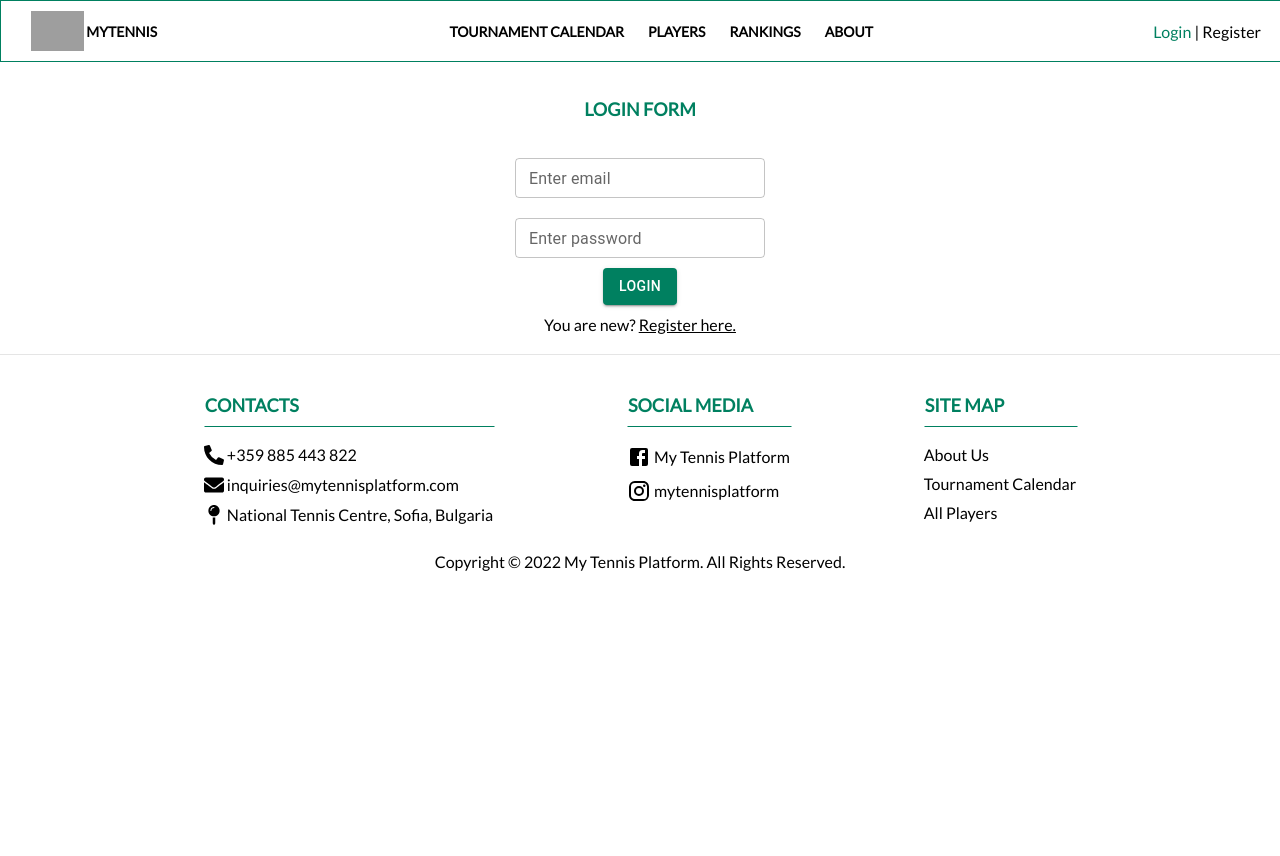
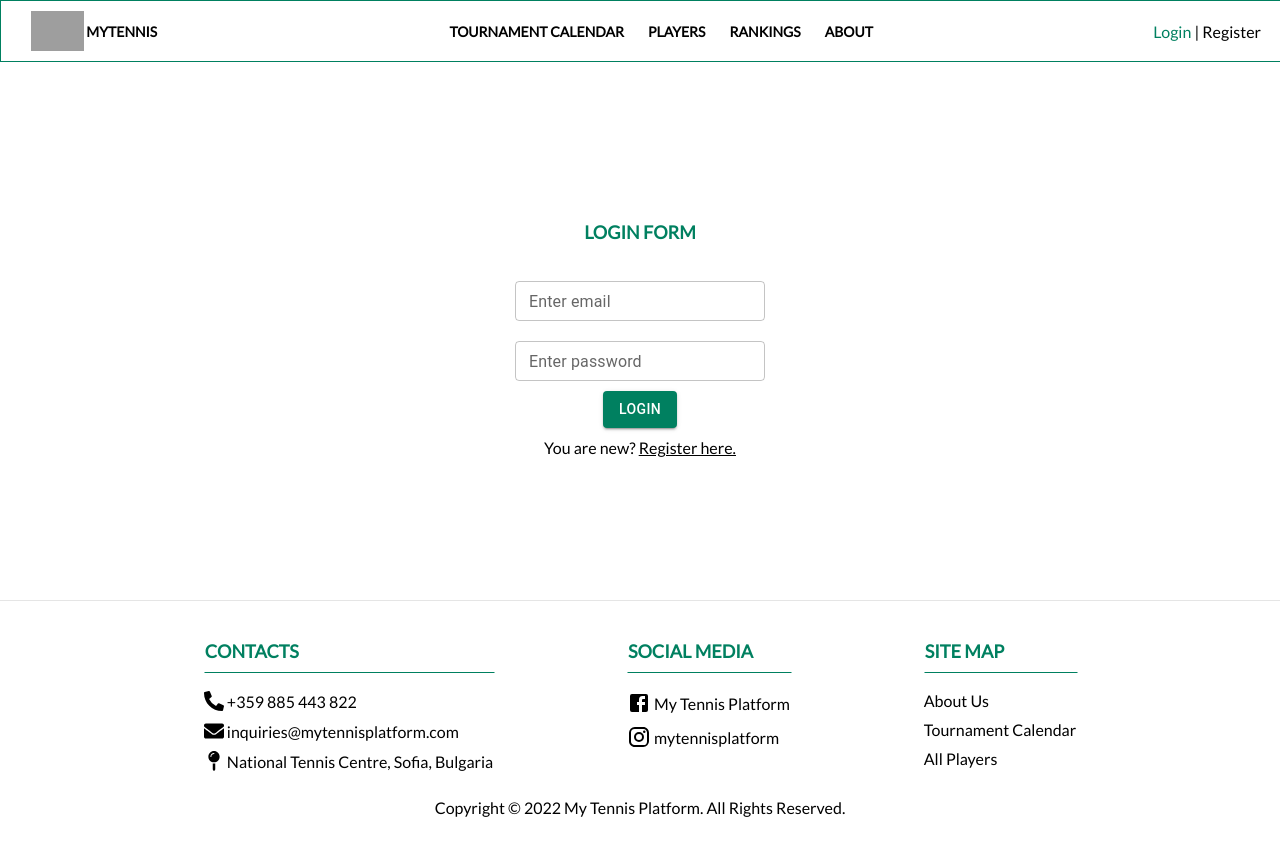
Before and after one commit to kkapitanova/mytennis, a React (Create React App) app: page /login in a window 1280 px wide. Before the commit the page ends 800 px from the top, so only its background shows below. Built offline with nearby package versions, Linux system fonts and the light colour scheme; grey boxes are pictures that could not be loaded.

Commit message:
login and register styles adjustments

```diff
--- a/src/App.scss
+++ b/src/App.scss
@@ -332,6 +332,10 @@ textarea {
   color: #0383ff !important;
 }
 
+.login, .register {
+  min-height: 500px;
+}
+
 .justify {
 
   &-start {
--- a/src/containers/login/Login.jsx
+++ b/src/containers/login/Login.jsx
@@ -80,7 +80,7 @@ const Login = () => {
     }, [])
 
     return (
-        <div className="flex-column justify-center align-center container">
+        <div className="flex-column justify-center align-center container login">
             {!loggedIn ? (<div className="flex-column justify-center align-center">
                 <h3 className="accent-color">Login Form</h3>
                 <TextField
--- a/src/containers/register/Register.jsx
+++ b/src/containers/register/Register.jsx
@@ -98,7 +98,7 @@ const Register = () => {
     }, [])
 
     return (
-        <div className="flex-column justify-center align-center container">
+        <div className="flex-column justify-center align-center container register">
             <h3 className="accent-color">Register Form</h3>
             <div>I want to register as a:</div>
             <ToggleButtonGroup
```
